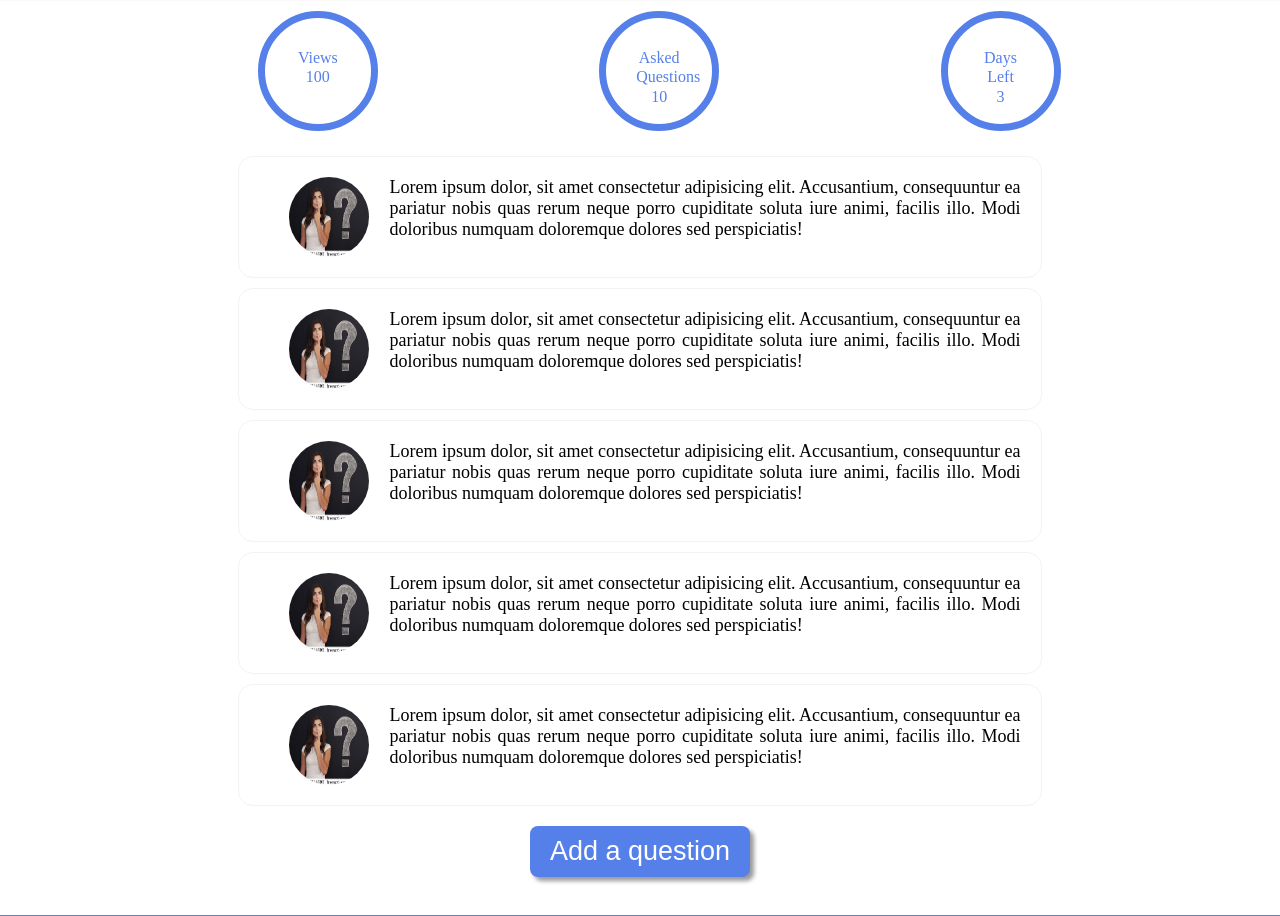
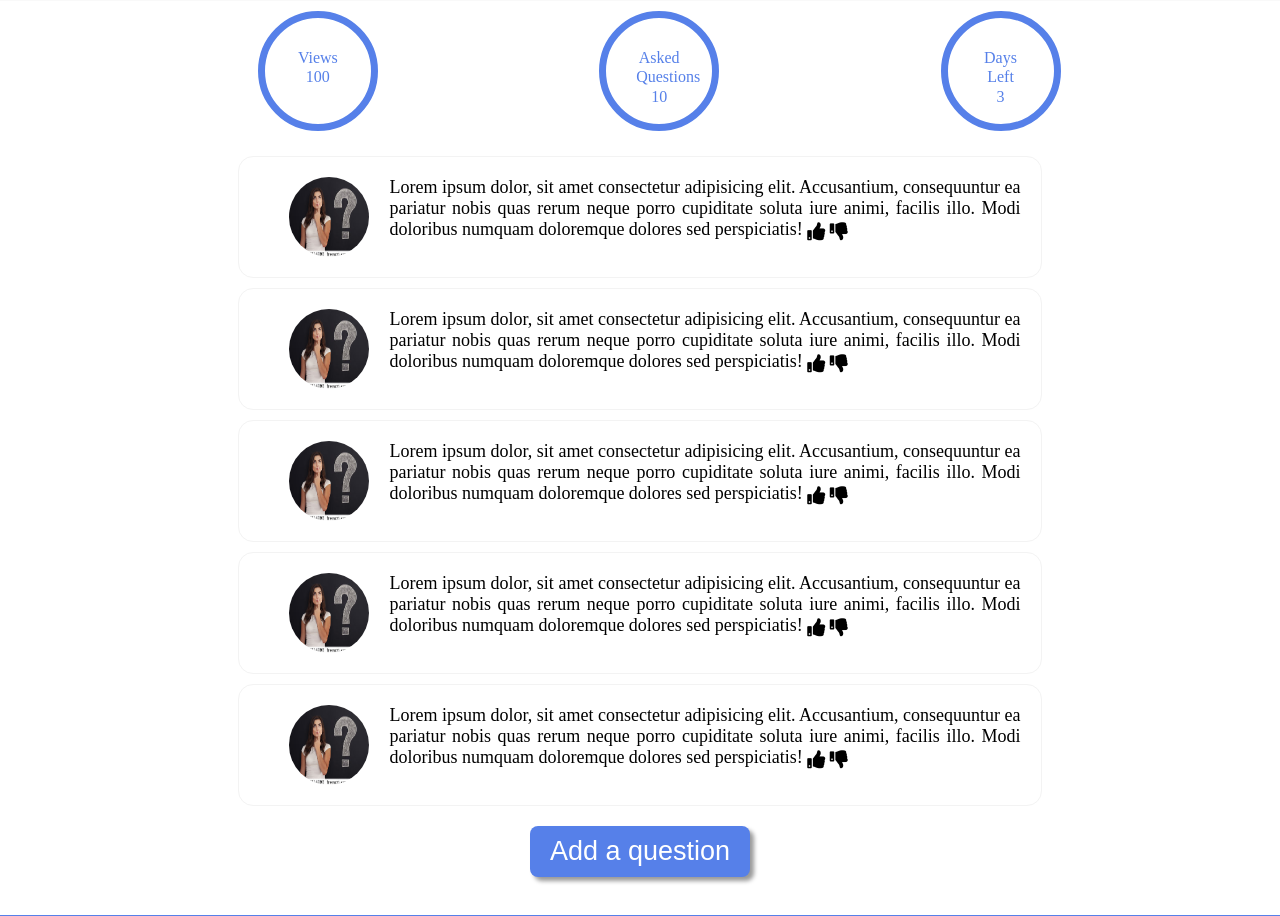
Before and after one commit to ceexon/the-Questioner, a Python web app: template UI/templates/questions.html in a window 1280 px wide. Shown: the part 807-1723 px from the top of the page. Run offline with Jinja, Linux system fonts and the light colour scheme; the template is opened without the code that fills it, so the values that code supplies are empty.

Commit message:
[starts #162964698]Added upvote/downvote html

```diff
--- a/UI/templates/questions.html
+++ b/UI/templates/questions.html
@@ -120,6 +120,8 @@
 					neque porro cupiditate soluta iure animi, facilis illo. Modi doloribus numquam doloremque dolores
 					sed
 					perspiciatis!
+					<span class="fas fa-thumbs-up"></span>
+					<span class="fas fa-thumbs-down"></span>
 				</p>
 			</div>
 			<div class="a-question">
@@ -130,6 +132,8 @@
 					neque porro cupiditate soluta iure animi, facilis illo. Modi doloribus numquam doloremque dolores
 					sed
 					perspiciatis!
+					<span class="fas fa-thumbs-up"></span>
+					<span class="fas fa-thumbs-down"></span>
 				</p>
 			</div>
 			<div class="a-question">
@@ -140,6 +144,8 @@
 					neque porro cupiditate soluta iure animi, facilis illo. Modi doloribus numquam doloremque dolores
 					sed
 					perspiciatis!
+					<span class="fas fa-thumbs-up"></span>
+					<span class="fas fa-thumbs-down"></span>
 				</p>
 			</div>
 			<div class="a-question">
@@ -150,6 +156,8 @@
 					neque porro cupiditate soluta iure animi, facilis illo. Modi doloribus numquam doloremque dolores
 					sed
 					perspiciatis!
+					<span class="fas fa-thumbs-up"></span>
+					<span class="fas fa-thumbs-down"></span>
 				</p>
 			</div>
 			<div class="a-question">
@@ -160,6 +168,8 @@
 					neque porro cupiditate soluta iure animi, facilis illo. Modi doloribus numquam doloremque dolores
 					sed
 					perspiciatis!
+					<span class="fas fa-thumbs-up"></span>
+					<span class="fas fa-thumbs-down"></span>
 				</p>
 			</div>
 			<div class="a-question ask-box">
```
